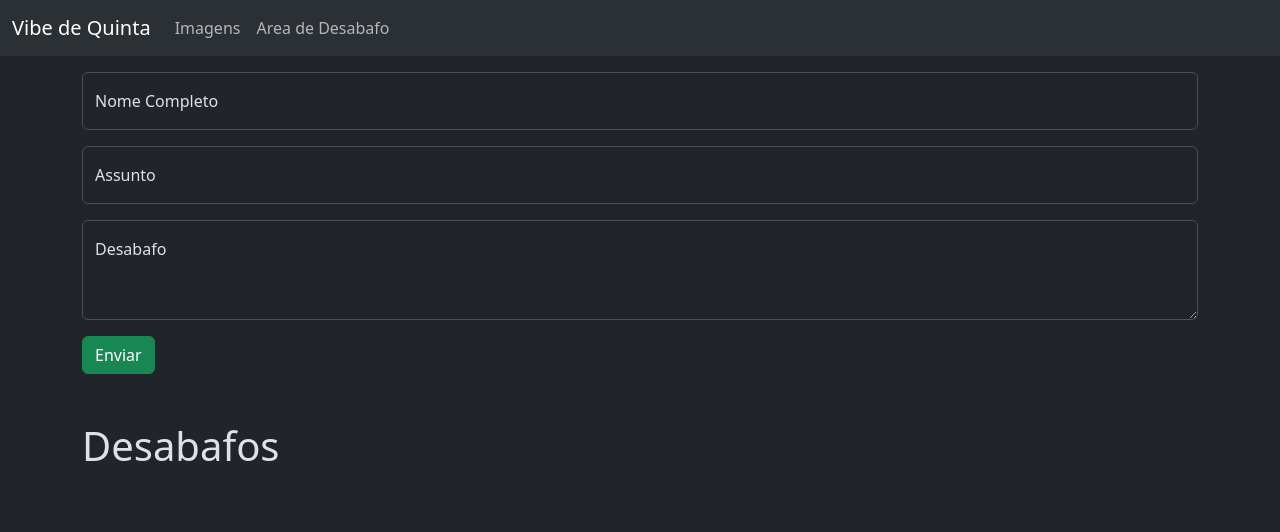
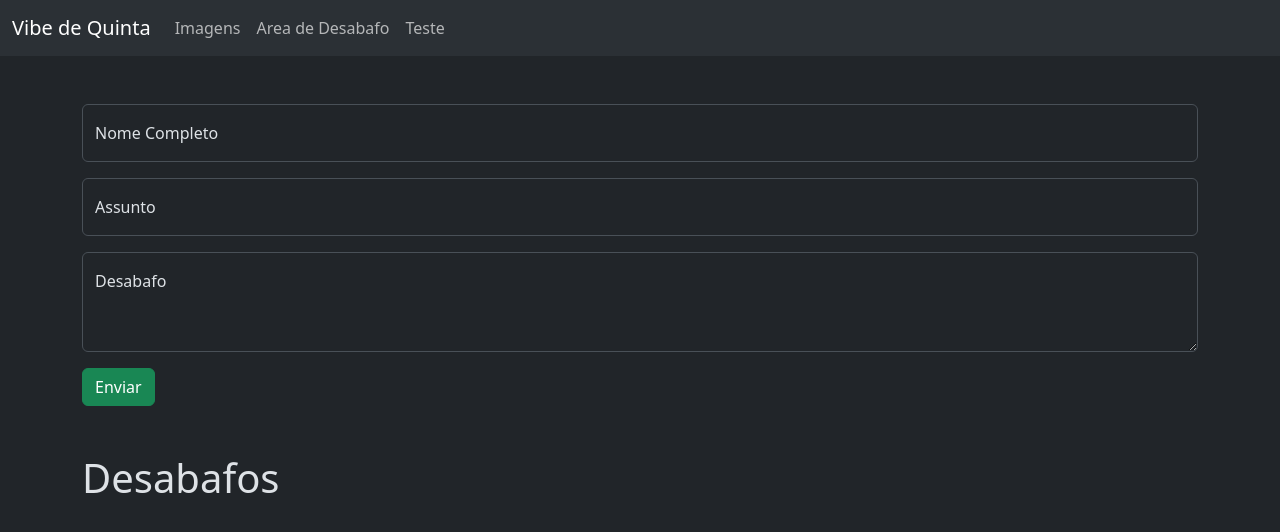
Before and after one commit to rickarin/basico-flask-bootstrap, a Flask app: page /desabafo in a window 1280 px wide. Shown: the top 532 px of the page. Run offline with Flask 3, Linux system fonts and the light colour scheme.

Commit message:
Criação de arquivos para teste de Variaveis e Condicionais

```diff
--- a/app.py
+++ b/app.py
@@ -21,5 +21,11 @@ def desabafo ():
         return render_template('desabafo.html', nome=nome, assunto=assunto, desabafo=desabafo)
     return render_template('desabafo.html', nome=None, assunto=None, desabafo=None)
 
+@app.route('/teste')
+def teste() :
+    nome = 'Arin'
+    teste = True
+    return render_template('teste.html', nome = nome, teste = teste)
+
 if __name__ == '__main__':
     app.run(debug=True)
--- a/templates/desabafo.html
+++ b/templates/desabafo.html
@@ -2,7 +2,7 @@
 
 {% include 'partials/nav.html' %}
 
-<form class="container-md mt-3" action="/desabafo" method="POST">
+<form class="container-md mt-5" action="/desabafo" method="POST">
         <div class="form-floating mb-3">
                 <input name="nome" type="text" class="form-control" id="floatingInput" placeholder="Nome Completo">
                 <label for="floatingInput">Nome Completo</label>
--- a/templates/partials/nav.html
+++ b/templates/partials/nav.html
@@ -13,6 +13,9 @@
         <li class="nav-item">
           <a class="nav-link" href="/desabafo">Area de Desabafo</a>
         </li>
+        <li class="nav-item">
+          <a class="nav-link" href="/teste">Teste</a>
+        </li>
       </ul>
     </div>
   </div>
```
Also changed, not shown: templates/teste.html (added, +14 -0 lines).
